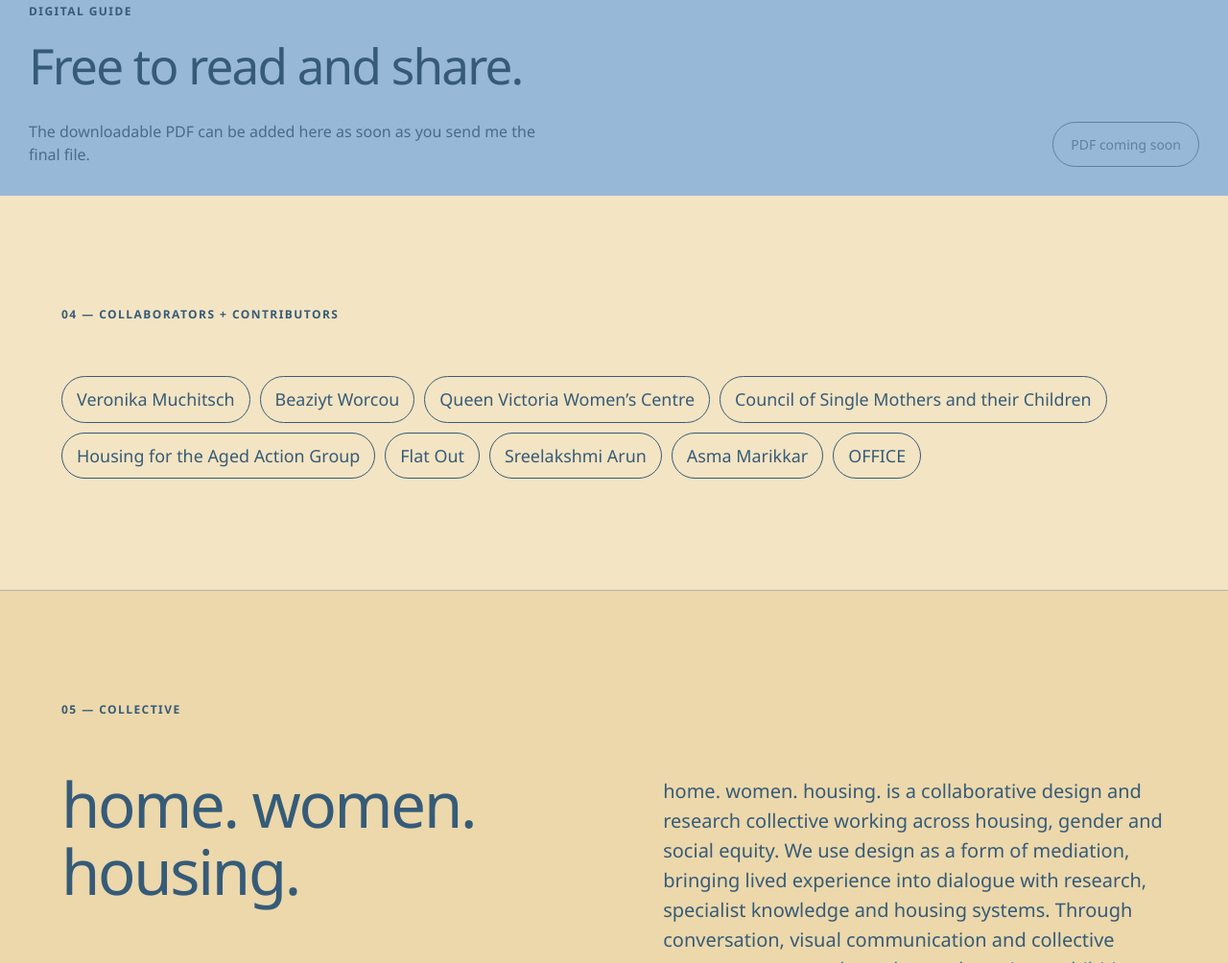
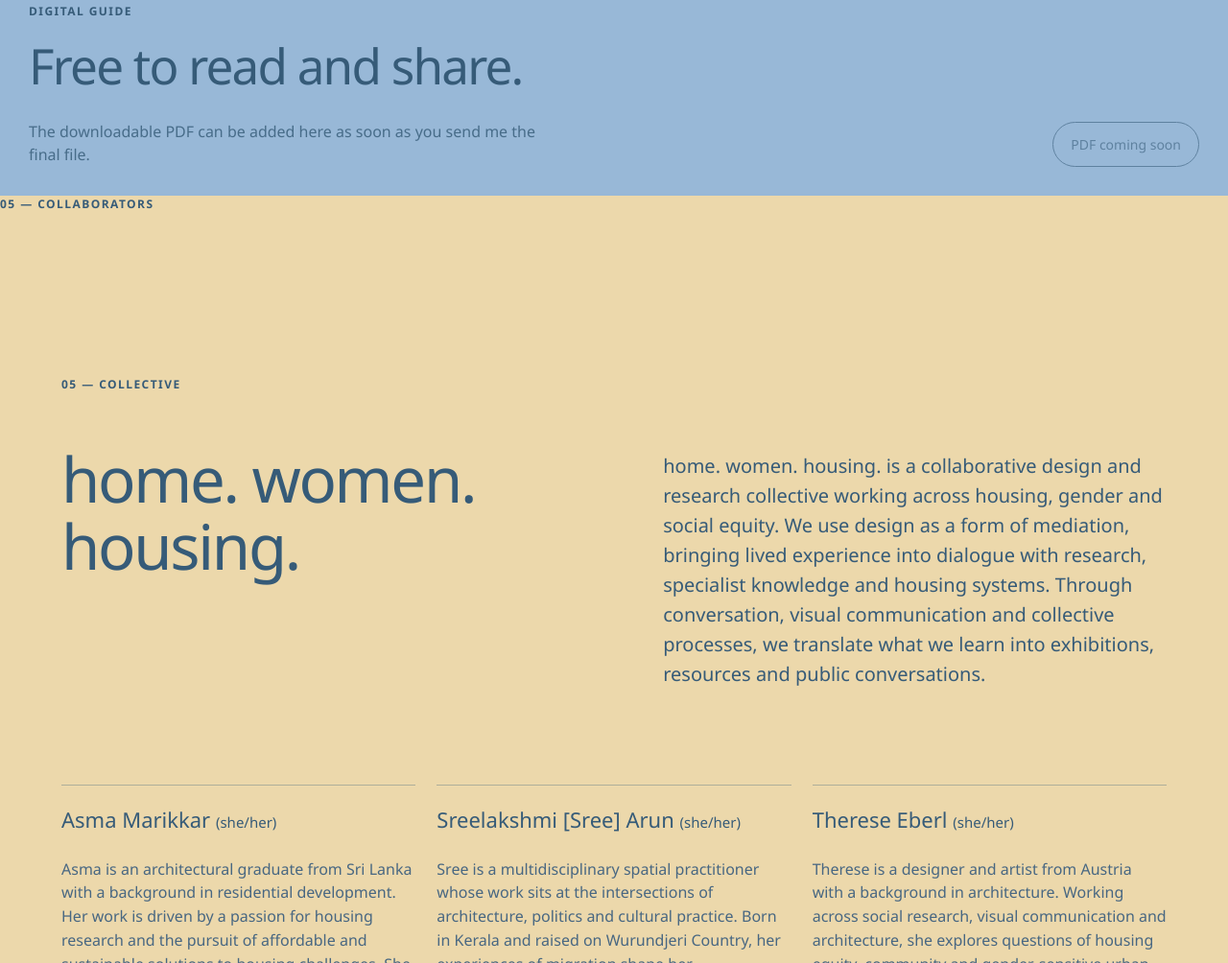
Before and after one commit to homewomenhousing/guide-to-housing-support, a plain HTML site: page index.html in a window 1280 px wide. Shown: the part 8364-9368 px from the top of the page at 96% size. Drawn offline with Linux system fonts and the light colour scheme.

Commit message:
Remove contributors section and update label
Removed contributors section and updated section label.

```diff
--- a/index.html
+++ b/index.html
@@ -126,20 +126,7 @@
       </div>
     </section>
 
-    <section class="contributors section-pad" id="contributors">
-      <div class="section-label">04 — Collaborators + contributors</div>
-      <div class="names">
-        <span>Veronika Muchitsch</span>
-        <span>Beaziyt Worcou</span>
-        <span>Queen Victoria Women’s Centre</span>
-        <span>Council of Single Mothers and their Children</span>
-        <span>Housing for the Aged Action Group</span>
-        <span>Flat Out</span>
-        <span>Sreelakshmi Arun</span>
-        <span>Asma Marikkar</span>
-        <span>OFFICE</span>
-      </div>
-    </section>
+<div class="section-label">05 — Collaborators</div>
 
     <section class="collective section-pad" id="collective">
       <div class="section-label">05 — Collective</div>
```
